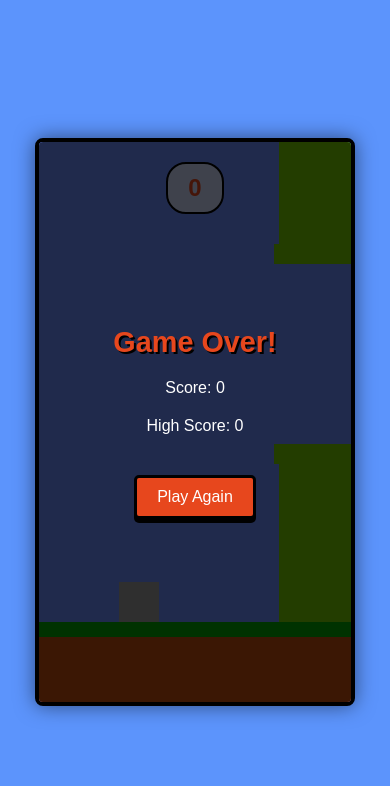
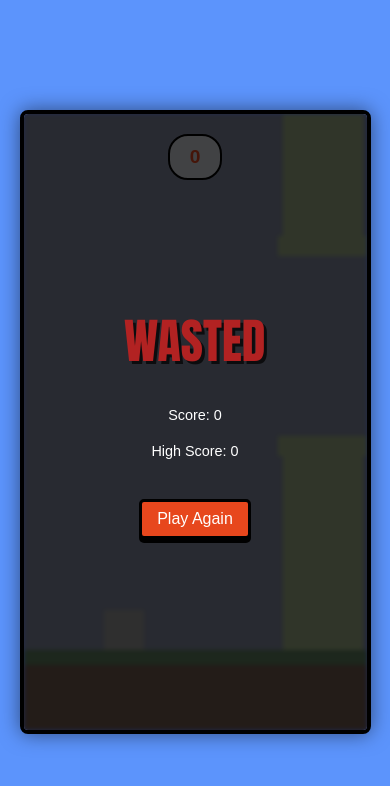
Before and after one commit to michaelpreciado/Flappy-Dog, a plain HTML site: page index.html in a window 390 px wide. Both pictures are taken after a click on the button "Start Game". Drawn offline with Linux system fonts and the light colour scheme.

Commit message:
Update game-over screen text and enhance responsive design. Changed "Game Over!" to "WASTED" with new styling. Improved game container dimensions and font sizes for better adaptability across devices. Added animation for the game-over text and refined collision detection logic in game.js.

```diff
--- a/index.html
+++ b/index.html
@@ -24,7 +24,7 @@
         <canvas id="game-canvas"></canvas>
 
         <div class="game-over" id="game-over">
-            <h2>Game Over!</h2>
+            <h2 class="wasted-text">WASTED</h2>
             <p>Score: <span id="final-score">0</span></p>
             <p>High Score: <span id="high-score">0</span></p>
             <button id="restart-button">Play Again</button>
--- a/js/game.js
+++ b/js/game.js
@@ -51,11 +51,12 @@ let hitSoundContext;
 let gameOverSoundContext;
 
 // DOM elements
-let startScreen, gameOverScreen, scoreDisplay, finalScoreDisplay, highScoreDisplay;
+let gameContainer, startScreen, gameOverScreen, scoreDisplay, finalScoreDisplay, highScoreDisplay;
 
 // Initialize the game
 function init() {
     // Get DOM elements
+    gameContainer = document.querySelector('.game-container');
     canvas = document.getElementById('game-canvas');
     ctx = canvas.getContext('2d');
     startScreen = document.getElementById('start-screen');
@@ -132,6 +133,7 @@ function startGame() {
     marioSprite.src = characterAssets[selectedCharacter];
     startScreen.style.display = 'none';
     gameOverScreen.style.display = 'none';
+    gameContainer.classList.remove('game-is-over');
     score = 0;
     updateScore();
 
@@ -209,8 +211,12 @@ function update() {
             continue;
         }
 
+        // Create full rectangle objects for collision check, including the pipe's x coordinate
+        const topPipeRect = { x: pipe.x, y: pipe.top.y, width: pipe.width, height: pipe.top.height };
+        const bottomPipeRect = { x: pipe.x, y: pipe.bottom.y, width: pipe.width, height: pipe.bottom.height };
+
         // Check for collisions with pipes
-        if (checkCollision(mario, pipe.top) || checkCollision(mario, pipe.bottom)) {
+        if (checkCollision(mario, topPipeRect) || checkCollision(mario, bottomPipeRect)) {
             gameEnd();
         }
 
@@ -321,6 +327,7 @@ function gameEnd() {
     // Show game over screen
     finalScoreDisplay.textContent = score;
     highScoreDisplay.textContent = highScore;
+    gameContainer.classList.add('game-is-over');
     gameOverScreen.style.display = 'flex';
 }
 
--- a/style.css
+++ b/style.css
@@ -16,8 +16,13 @@ body {
 
 .game-container {
     position: relative;
-    width: 360px;
-    height: 640px;
+    /* Use viewport units for scaling */
+    width: 90vmin;
+    height: 160vmin; /* Maintain aspect ratio roughly 9:16 */
+    max-width: 360px; /* Max size for desktop */
+    max-height: 640px;
+    aspect-ratio: 9 / 16; /* Enforce aspect ratio */
+
     background-color: #6b8cff;
     border: 4px solid #000;
     border-radius: 8px;
@@ -59,24 +64,25 @@ h1, h2 {
     color: #e7471d; /* Mario red */
     text-shadow: 2px 2px 0 #000;
     margin-bottom: 20px;
-    font-size: 2.5rem;
+    /* Fluid font size */
+    font-size: clamp(1.8rem, 5vmin, 2.5rem);
 }
 
 h2 {
-    font-size: 2rem;
+    font-size: clamp(1.5rem, 4vmin, 2rem);
 }
 
 p {
     margin-bottom: 20px;
-    font-size: 1.2rem;
+    font-size: clamp(0.9rem, 2.5vmin, 1.2rem);
 }
 
 button {
     background-color: #e7471d; /* Mario red */
     color: white;
     border: none;
-    padding: 10px 20px;
-    font-size: 1.2rem;
+    padding: clamp(8px, 2vmin, 10px) clamp(15px, 4vmin, 20px);
+    font-size: clamp(1rem, 2.8vmin, 1.2rem);
     border-radius: 5px;
     cursor: pointer;
     margin-top: 20px;
@@ -108,42 +114,10 @@ button:active {
     background-color: rgba(255, 255, 255, 0.7);
     padding: 10px 20px;
     border-radius: 20px;
-    font-size: 1.5rem;
+    font-size: clamp(1.2rem, 4vmin, 1.5rem);
     font-weight: bold;
     color: #e7471d;
     border: 2px solid #000;
-}
-
-/* Responsive design for smaller screens */
-@media (max-width: 400px) {
-    .game-container {
-        width: 320px;
-        height: 568px;
-    }
-
-    h1 {
-        font-size: 2rem;
-    }
-
-    h2 {
-        font-size: 1.8rem;
-    }
-
-    p {
-        font-size: 1rem;
-    }
-
-    button {
-        font-size: 1rem;
-    }
-}
-
-/* For very small screens */
-@media (max-width: 320px) {
-    .game-container {
-        width: 300px;
-        height: 500px;
-    }
 }
 
 .character-select {
@@ -155,9 +129,10 @@ button:active {
 }
 
 .char-option {
-    width: 50px; /* Adjust size as needed */
-    height: 50px; /* Adjust size as needed */
-    margin: 0 10px;
+    /* Responsive size */
+    width: clamp(35px, 10vmin, 50px);
+    height: clamp(35px, 10vmin, 50px);
+    margin: 0 clamp(5px, 2vmin, 10px); /* Responsive margin */
     cursor: pointer;
     border: 3px solid transparent;
     border-radius: 5px;
@@ -167,3 +142,36 @@ button:active {
 .char-option.selected {
     border-color: #ffd700; /* Gold border for selected */
 }
+
+/* Style for the game-over state */
+.game-container.game-is-over #game-canvas {
+    filter: grayscale(80%) blur(2px);
+    transition: filter 0.5s ease-out;
+}
+
+/* Wasted Text Styling */
+.wasted-text {
+    font-family: 'Impact', Haettenschweiler, 'Arial Narrow Bold', sans-serif; /* GTA-like font */
+    font-size: clamp(3rem, 12vmin, 5rem); /* Larger size */
+    color: #B22222; /* Firebrick red */
+    text-shadow: 3px 3px 0px rgba(0,0,0,0.7); /* Stronger shadow */
+    text-transform: uppercase;
+    margin-bottom: 30px;
+    /* Animation */
+    opacity: 0;
+    transform: scale(1.5);
+    animation: wastedAnim 1s forwards;
+    animation-delay: 0.2s; /* Delay slightly after screen appears */
+}
+
+/* Keyframes for the Wasted text animation */
+@keyframes wastedAnim {
+    from {
+        opacity: 0;
+        transform: scale(1.5);
+    }
+    to {
+        opacity: 1;
+        transform: scale(1);
+    }
+}
```
